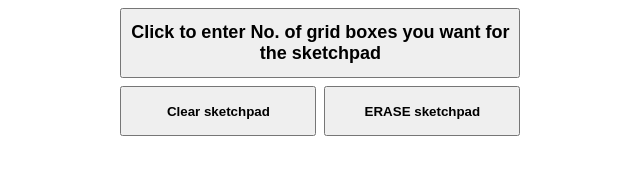
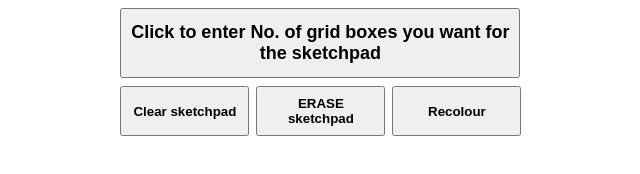
Before and after one commit to Sohoxic/Etch-A-Sketch, a plain HTML site: page index.html in a window 1280 px wide. Shown: the whole page, without its empty margins (330-970 px from the left). Drawn offline with Linux system fonts and the light colour scheme.

Commit message:
added a recolouring button

```diff
--- a/script.js
+++ b/script.js
@@ -15,6 +15,10 @@ clearBtn.textContent = "Clear sketchpad";
 let eraseBtn = document.createElement('button');
 eraseBtn.classList.add('clearBtn');
 eraseBtn.textContent = "ERASE sketchpad";
+
+let recolor = document.createElement('button');
+recolor.classList.add('recolor');
+recolor.textContent = "Recolour";
 
 let n;
 
@@ -60,7 +64,17 @@ clearBtn.addEventListener('click',()=>{
   }
 });
 
+
+recolor.addEventListener('click',()=>{
+  for (let i = 0; i < container.children.length; i++) {
+    let box = container.children[i];
+    box.addEventListener('mouseover', function(e) {
+      e.target.style.backgroundColor = '#D25380';
+    });
+  }
+});
+
 document.body.append(button);
-containerForButton.append(clearBtn, eraseBtn);
+containerForButton.append(clearBtn, eraseBtn,recolor);
 document.body.appendChild(container);
 document.body.appendChild(containerForButton);
--- a/style.css
+++ b/style.css
@@ -21,9 +21,9 @@
     font-weight: bold;
 }
 
-.clearBtn,.eraseBtn{
+.clearBtn,.eraseBtn,.recolor{
     height: 50px;
-    width: 196px;
+    width: 129px;
     font-weight: bold;
 }
 
@@ -31,5 +31,5 @@
     margin-left: 35%;
     margin-top: 4px;
     display: flex;
-    gap: 8px;
+    gap: 7px;
 }
```
